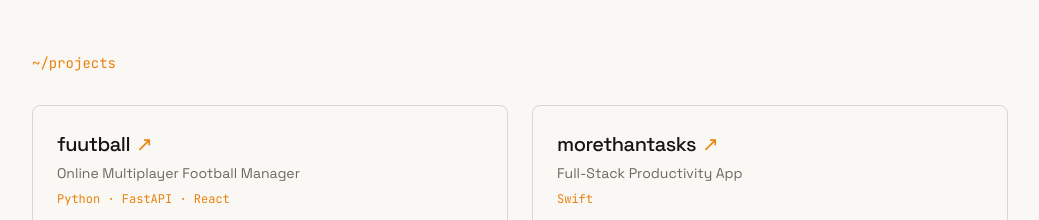
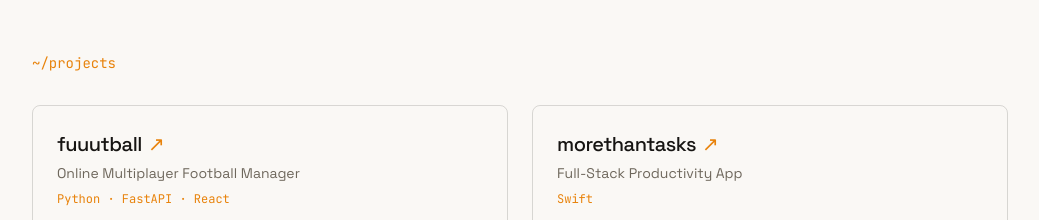
Before and after one commit to toprakbirben/portfolio, a Next.js app: page / in a window 1280 px wide. Shown: the part 1560-1780 px from the top of the page, without its empty margins (120-1159 px from the left). Built offline with nearby package versions, Linux system fonts and the light colour scheme.

Commit message:
Link and name change of fuuutball.com

```diff
--- a/src/components/Projects.tsx
+++ b/src/components/Projects.tsx
@@ -2,8 +2,8 @@ import Reveal from "@/components/Reveal";
 
 const projects = [
   {
-    name: "fuutball",
-    href: "https://stereofy.live/",
+    name: "fuuutball",
+    href: "https://fuuutball.com/",
     tagline: "Online Multiplayer Football Manager",
     stack: ["Python", "FastAPI", "React"],
     bullets: [
```
